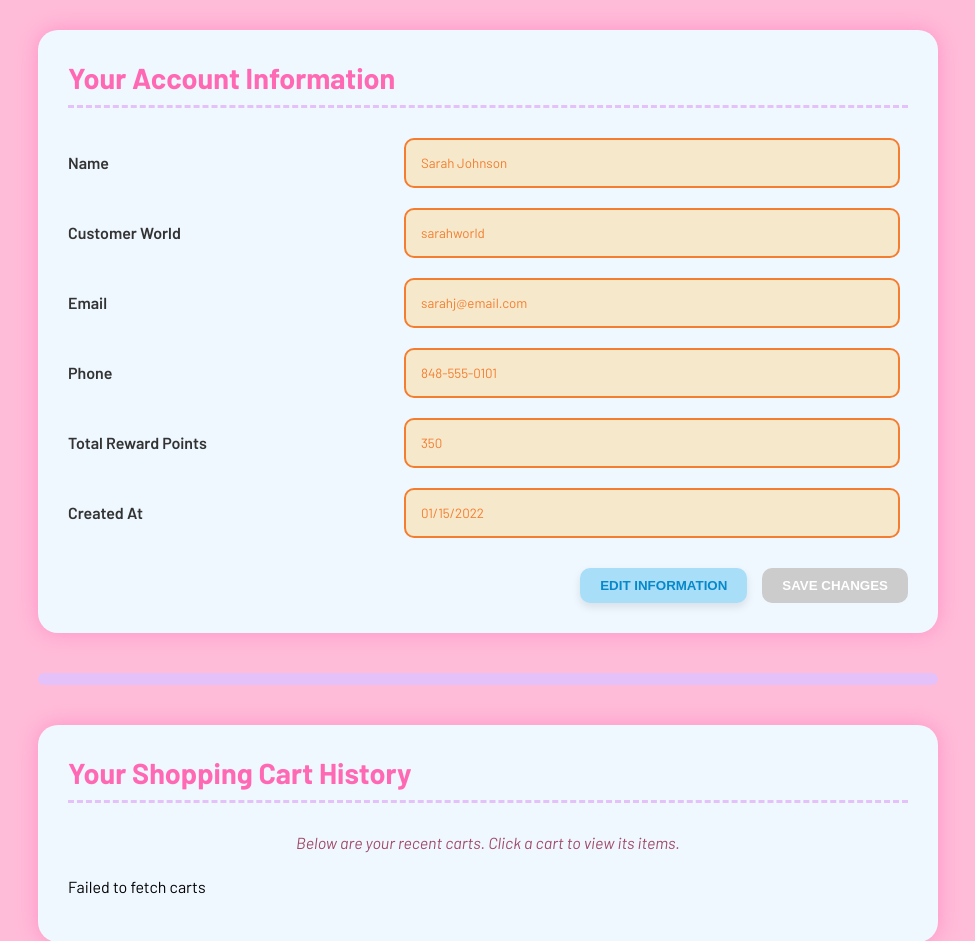
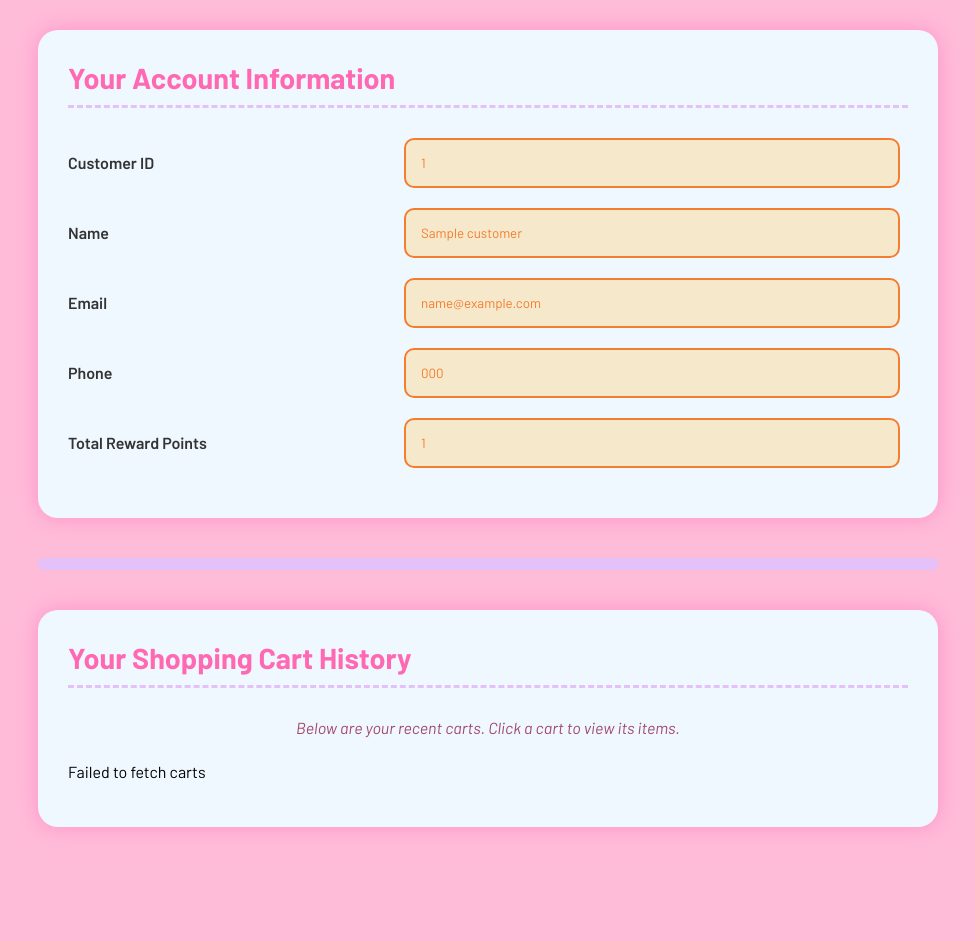
Before and after one commit to melswain/sweet-candy-co, a Flask app: template templates/customerPage.html in a window 1280 px wide. Shown: the part 192-1133 px from the top of the page, without its empty margins (152-1127 px from the left). After the commit the page ends 1025 px from the top, so only its background shows below. Run offline with Flask 3, Linux system fonts and the light colour scheme; the template is opened without the code that fills it: most values are stand-ins (such as "Sample title", 1, 10 or a date in 2020); some web fonts are replaced.

Commit message:
modified customer page and added the logic behind it

```diff
--- a/Controllers/customer_controller.py
+++ b/Controllers/customer_controller.py
@@ -95,6 +95,16 @@
     except Exception as e:
         return False, f"Error getting customer: {e}"
 
+def getCustomerData(customer_id):
+    try:
+        success,customer = Customer.getCustomerData(customer_id)
+        if success:
+            return True, customer
+        else:
+            return False, "Customer not found."
+    except Exception as e:
+        return False, f"Error getting customer: {e}"
+
 def subtractRewardPoints(customer_id, points):
     try:
         customer = Customer.subtractRewardPoints(customer_id, points)
--- a/app.py
+++ b/app.py
@@ -3,7 +3,7 @@
 
 from time import sleep
 
-from Controllers.customer_controller import addCustomer, addRewardPoints, getCustomerById, subtractRewardPoints, customer_login
+from Controllers.customer_controller import addCustomer, addRewardPoints, getCustomerById, subtractRewardPoints, customer_login, getCustomerData
 from Controllers.cart_controller import addCart, getCartsByCustomer
 from Controllers.cart_item_controller import addPayment as addCartItem, getItemsByCart
 from Controllers.payment_controller import addPayment
@@ -427,7 +427,21 @@
 
 @app.route('/customer_page')
 def customerPage():
-    return render_template('customerPage.html')
+    # if 'user_id' not in session:
+    #     return redirect('/login')
+
+    # Use membership_number stored in session to identify customer
+    membership_number = session.get('membership_number')
+    membership_number = 1 if membership_number is None else session.get('membership_number'); #! Remove later
+    if not membership_number:
+        return jsonify({"status": "error", "message": "No membership number in session"}), 401
+    success,customer_data = getCustomerData(987654321012)
+    if success:
+        return render_template('customerPage.html',customer_data = customer_data)
+    else:
+        return print(customer_data),404
+
+
 
 
 @app.route('/customers')
--- a/static/customer.js
+++ b/static/customer.js
@@ -64,3 +64,31 @@
 document.addEventListener('DOMContentLoaded', () => {
     loadMyCarts();
 });
+
+document.querySelectorAll('.open-update-modal').forEach((btn) => {
+        btn.addEventListener('click', (event) => {
+            const modal = document.querySelector('.update-modal');
+
+
+            modal.style.display = 'flex';
+
+            setTimeout(() => {
+                modal.classList.add('active'); // Add 'active' class to trigger fade-in
+            }, 10); // A small delay is usually sufficient
+
+            modal.querySelectorAll('input').forEach(input => input.value = '');
+
+            const row = event.target.closest('tr');
+            if (row) {
+                modal.querySelector('input[name="productId"]').value = row.cells[0].textContent.trim();
+                modal.querySelector('input[name="name"]').value = row.cells[1].textContent.trim();
+                modal.querySelector('input[name="type"]').value = row.cells[2].textContent.trim();
+                modal.querySelector('input[name="price"]').value = row.cells[3].textContent.trim();
+                modal.querySelector('input[name="expirationDate"]').value = row.cells[4].textContent.trim();
+                modal.querySelector('input[name="manufacturerName"]').value = row.cells[5].textContent.trim();
+                modal.querySelector('input[name="upc"]').value = row.cells[6].textContent.trim();
+                modal.querySelector('input[name="epc"]').value = row.cells[7].textContent.trim();
+                modal.querySelector('input[name="quantity"]').value = row.cells[8].textContent.trim();
+            }
+        });
+    });
--- a/templates/customerPage.html
+++ b/templates/customerPage.html
@@ -19,37 +19,48 @@
 
         <section class="info-card" id="account-info">
             <h2>Your Account Information</h2>
+            {% for customer_data in customer_data %}
             <form id="account-form">
+
+                <div class="field-row">
+                    <label for="customerId">Customer ID</label>
+                    <input type="text" id="customerId"  value="{{customer_data.customerId}}" disabled>
+                </div>
                 <div class="field-row">
                     <label for="name">Name</label>
-                    <input type="text" id="name" value="Sarah Johnson" disabled>
+                    <input type="text" id="name"  value="{{customer_data.name}}" disabled>
                 </div>
-                <div class="field-row">
+                <!-- <div class="field-row">
                     <label for="customer-world">Customer World</label>
                     <input type="text" id="customer-world" value="sarahworld" disabled>
-                </div>
+                </div> -->
                 <div class="field-row">
                     <label for="email">Email</label>
-                    <input type="email" id="email" value="sarahj@email.com" disabled>
+                    <input type="email" id="email"  value="{{customer_data.email}}" disabled>
                 </div>
                 <div class="field-row">
                     <label for="phone">Phone</label>
-                    <input type="tel" id="phone" value="848-555-0101" disabled>
+                    <input type="tel" id="phone"  value="{{customer_data.phone}}" disabled>
                 </div>
                 <div class="field-row">
                     <label for="total-rewards">Total Reward Points</label>
-                    <input type="text" id="total-rewards" value="350" disabled>
-                </div>
-                <div class="field-row">
-                    <label for="created-at">Created At</label>
-                    <input type="text" id="created-at" value="01/15/2022" disabled>
+                    <input type="text" id="total-rewards"  value="{{customer_data.totalRewardPoints}}" disabled>
                 </div>
 
-                <div class="actions">
+                <!-- <div class="field-row">
+                    <label for="created-at">Created At</label>
+                    <input type="text" id="created-at"  disabled>
+                </div> -->
+
+
+                <!-- <div class="actions">
                     <button type="button" id="edit-btn">Edit Information</button>
                     <button type="submit" id="save-btn" disabled>Save Changes</button>
-                </div>
+                </div> -->
             </form>
+             {% else %}
+                <p>No Customer data found</p>
+            {% endfor %}
         </section>
 
         <hr>
```
Also changed, not shown: Models/customer.py (+26 -1 lines), Models/database.py (+17 -0 lines).
